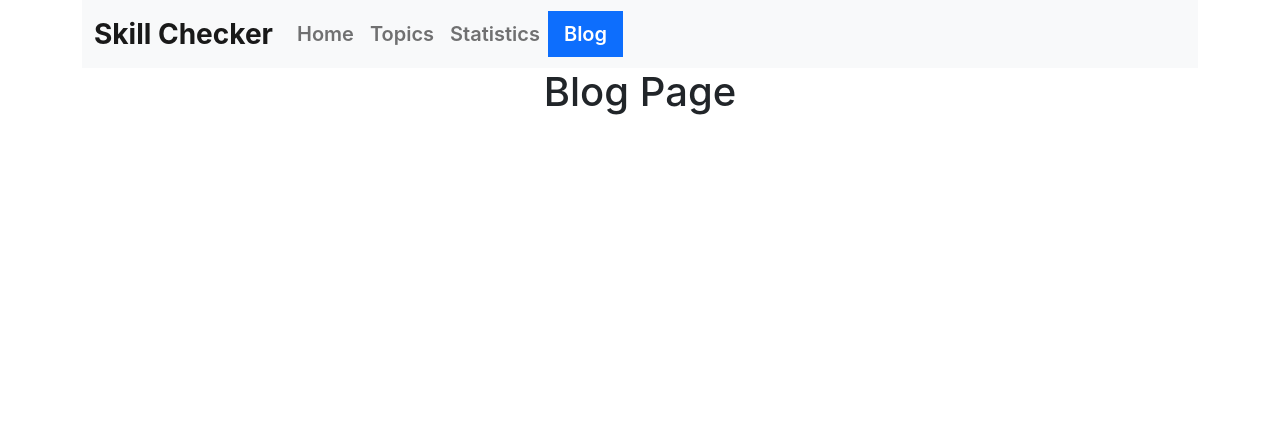
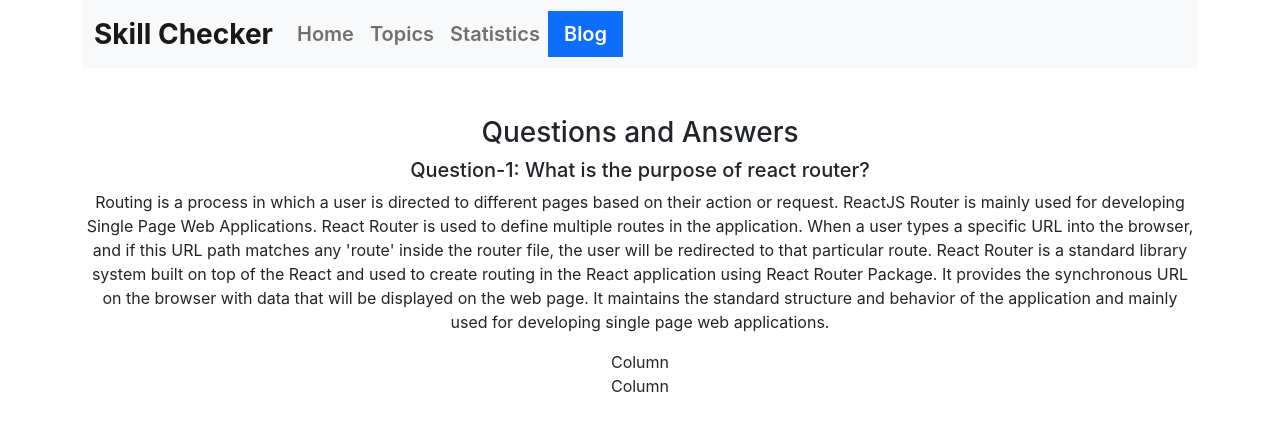
Before and after one commit to SheikhMujib/skill-checker, a React (Create React App) app: page /blog in a window 1280 px wide. Shown: the top 430 px of the page. Built offline with nearby package versions, Linux system fonts and the light colour scheme.

Commit message:
Blog question-1 answer given

```diff
--- a/src/components/Blog/Blog.js
+++ b/src/components/Blog/Blog.js
@@ -1,11 +1,34 @@
-import React from 'react';
+import React from "react";
 
 const Blog = () => {
-    return (
-        <div>
-            <h1>Blog Page</h1>
+  return (
+    <div className="container text-center">
+      <div className="row row-cols-1 my-5">
+        <div className="col">
+          <h3>Questions and Answers</h3>
         </div>
-    );
+        <div className="col">
+          <h5>Question-1: What is the purpose of react router?</h5>
+          <p>
+            Routing is a process in which a user is directed to different pages
+            based on their action or request. ReactJS Router is mainly used for
+            developing Single Page Web Applications. React Router is used to
+            define multiple routes in the application. When a user types a
+            specific URL into the browser, and if this URL path matches any
+            'route' inside the router file, the user will be redirected to that
+            particular route. React Router is a standard library system built on
+            top of the React and used to create routing in the React application
+            using React Router Package. It provides the synchronous URL on the
+            browser with data that will be displayed on the web page. It
+            maintains the standard structure and behavior of the application and
+            mainly used for developing single page web applications.
+          </p>
+        </div>
+        <div className="col">Column</div>
+        <div className="col">Column</div>
+      </div>
+    </div>
+  );
 };
 
 export default Blog;
--- a/src/components/Question/Question.js
+++ b/src/components/Question/Question.js
@@ -2,8 +2,8 @@ import React from "react";
 
 const Question = ({ question, index }) => {
   return (
-    <div>
-      <h1> {index + 1}. {question.question.slice(3, -4)}</h1>
+    <div className="container">
+      <h3> {index + 1}. {question.question.slice(3, -4)}</h3>
     </div>
   );
 };
--- a/src/components/Quizzes/Quizzes.js
+++ b/src/components/Quizzes/Quizzes.js
@@ -10,7 +10,7 @@ const Quizzes = () => {
     console.log(quizzes);
 
   return (
-    <div>
+    <div className="container">
       <h2>Quiz of {quizzes.name}</h2>
       {questions.map((question, index) => (
         <Question key={question.id} question={question} index={index}></Question>
--- a/src/components/Statistics/Statistics.js
+++ b/src/components/Statistics/Statistics.js
@@ -2,7 +2,7 @@ import React from "react";
 
 const Statistics = () => {
   return (
-    <div>
+    <div className="container">
       <h1>Statistics</h1>
     </div>
   );
```
